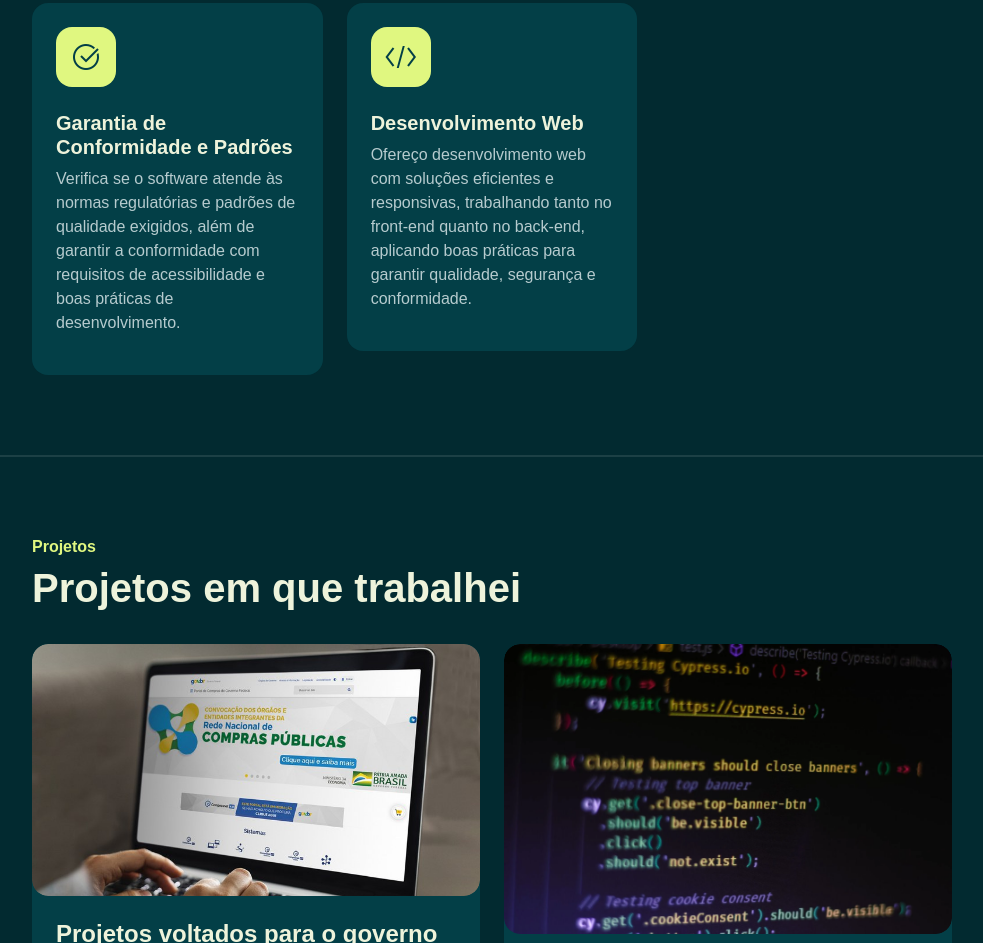
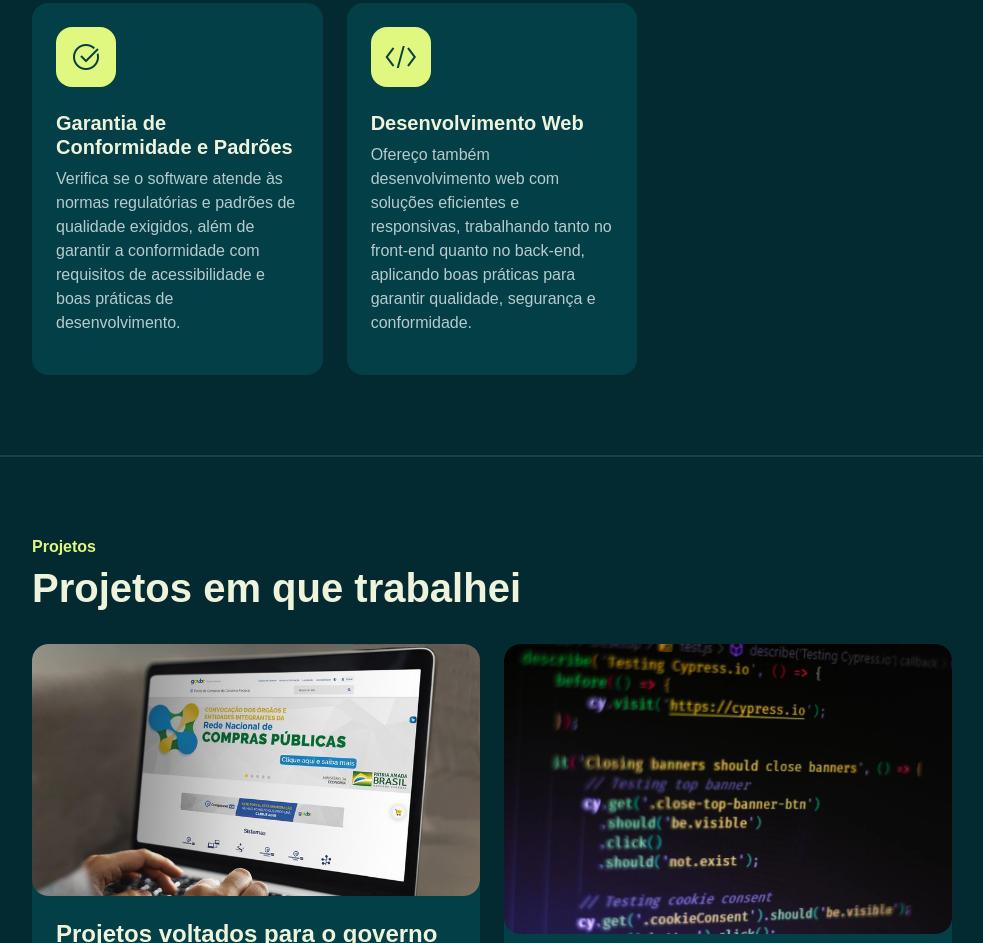
Before and after one commit to flaviofrb/Portifolio, a plain HTML site: page index.html in a window 1280 px wide. Shown: the part 1704-2647 px from the top of the page, without its empty margins (268-1251 px from the left). Drawn offline with nearby package versions, Linux system fonts and the light colour scheme; a web font is replaced by a local one.

Commit message:
Update index.html

```diff
--- a/index.html
+++ b/index.html
@@ -184,7 +184,7 @@ garantindo entregas incrementais.</p>
                 <i class="las la-code"></i>
             </div>
             <h5 class="mt-4 mb-2">Desenvolvimento Web</h5>
-            <p>Ofereço desenvolvimento web com soluções eficientes e responsivas, trabalhando tanto no front-end quanto no back-end, aplicando boas práticas para garantir qualidade, segurança e conformidade.</p>
+            <p>Ofereço também desenvolvimento web com soluções eficientes e responsivas, trabalhando tanto no front-end quanto no back-end, aplicando boas práticas para garantir qualidade, segurança e conformidade.</p>
         </div>
     </div>
 
```
